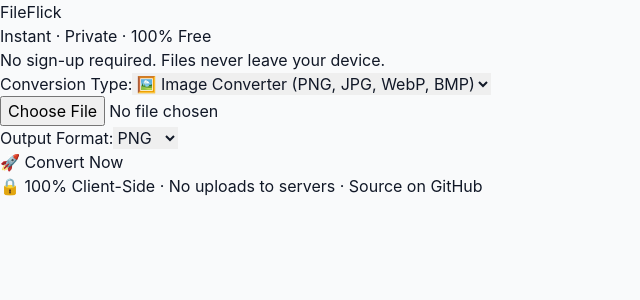
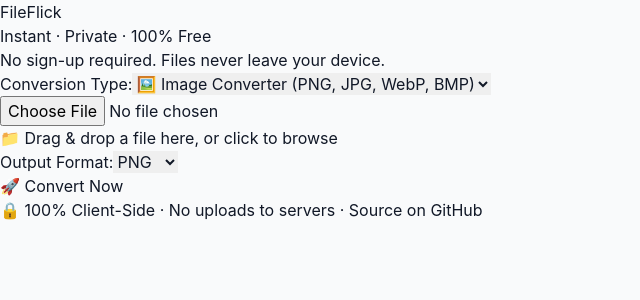
Before and after one commit to Anik23303/fileflick, a React (Vite) app: page / in a window 1280 px wide. Shown: the top 300 px of the page, without its empty margins (0-640 px from the left). Built offline with nearby package versions, Linux system fonts and the light colour scheme; the HTML template or start-up script is replaced by a standard one.

Commit message:
Implement drag and drop file upload feature
Added drag and drop functionality with associated state and event handlers for file uploads.

```diff
--- a/src/App.jsx
+++ b/src/App.jsx
@@ -16,7 +16,10 @@
   const [convertedFile, setConvertedFile] = useState(null);
   const [isLoading, setIsLoading] = useState(false);
 
-  // Define conversion types and their available output formats
+  // --- NEW: State for Drag & Drop Animation ---
+  const [isDragging, setIsDragging] = useState(false);
+  // --- END NEW ---
+
   const conversionConfigs = {
     image: {
       label: 'Image Converter',
@@ -79,21 +82,42 @@
     }
   };
 
-  // ---------- FIXED: Handle conversion with proper parameters ----------
+  // --- NEW: Drag & Drop Event Handlers ---
+  const handleDragOver = (e) => {
+    e.preventDefault(); // Required to allow drop
+  };
+
+  const handleDragEnter = (e) => {
+    e.preventDefault();
+    setIsDragging(true);
+  };
+
+  const handleDragLeave = (e) => {
+    e.preventDefault();
+    setIsDragging(false);
+  };
+
+  const handleDrop = (e) => {
+    e.preventDefault();
+    setIsDragging(false);
+    if (e.dataTransfer.files.length > 0) {
+      const droppedFile = e.dataTransfer.files[0];
+      setFile(droppedFile);
+      setConvertedFile(null);
+    }
+  };
+  // --- END NEW ---
+
   const handleConvert = async () => {
     if (!file) return alert('Please upload a file first.');
     setIsLoading(true);
     try {
       let result;
-
-      // For image conversion, pass both file AND outputFormat
       if (conversionType === 'image') {
         result = await convertImage(file, outputFormat);
       } else {
-        // For all other conversions, just pass the file
         result = await currentConfig.convert(file);
       }
-
       setConvertedFile(result);
     } catch (error) {
       alert('Conversion failed: ' + error.message);
@@ -112,7 +136,6 @@
     document.body.removeChild(link);
   };
 
-  // Get display name for output format
   const getFormatDisplay = (format) => {
     const map = {
       png: 'PNG', jpeg: 'JPG', webp: 'WebP', bmp: 'BMP',
@@ -133,7 +156,6 @@
           <p className="text-xs text-gray-400 mt-1">No sign-up required. Files never leave your device.</p>
         </div>
 
-        {/* Conversion Type Selector */}
         <div className="mb-4">
           <label className="block text-sm font-medium text-gray-700 mb-1">Conversion Type:</label>
           <select
@@ -157,22 +179,36 @@
           </select>
         </div>
 
-        {/* File Upload Area */}
-        <div className="border-2 border-dashed border-gray-300 rounded-xl p-6 hover:border-blue-400 transition-colors">
+        {/* --- UPDATED: Drop Zone with Drag & Drop Animations --- */}
+        <div
+          className={`border-2 border-dashed rounded-xl p-6 transition-all duration-200 ease-in-out
+            ${isDragging
+              ? 'border-blue-500 bg-blue-50 scale-105 shadow-lg'
+              : 'border-gray-300 hover:border-blue-400 hover:bg-gray-50'
+            }`}
+          onDragOver={handleDragOver}
+          onDragEnter={handleDragEnter}
+          onDragLeave={handleDragLeave}
+          onDrop={handleDrop}
+        >
           <input
             type="file"
             onChange={handleFileUpload}
             accept={currentConfig.accept}
-            className="block w-full text-sm text-gray-500 file:mr-4 file:py-2 file:px-4 file:rounded-full file:border-0 file:text-sm file:font-semibold file:bg-blue-50 file:text-blue-700 hover:file:bg-blue-100"
+            className="block w-full text-sm text-gray-500 file:mr-4 file:py-2 file:px-4 file:rounded-full file:border-0 file:text-sm file:font-semibold file:bg-blue-50 file:text-blue-700 hover:file:bg-blue-100 cursor-pointer"
           />
-          {file && (
+          {file ? (
             <p className="mt-2 text-sm text-gray-600 truncate">
               ✅ Selected: <span className="font-mono">{file.name}</span> ({(file.size / 1024).toFixed(1)} KB)
             </p>
+          ) : (
+            <p className="mt-2 text-sm text-gray-400 text-center">
+              {isDragging ? '✨ Drop your file here!' : '📁 Drag & drop a file here, or click to browse'}
+            </p>
           )}
         </div>
+        {/* --- END UPDATED --- */}
 
-        {/* Output Format & Convert Button */}
         <div className="grid grid-cols-2 gap-4 mt-6">
           <div>
             <label className="block text-sm font-medium text-gray-700 mb-1">Output Format:</label>
@@ -203,9 +239,8 @@
           </div>
         </div>
 
-        {/* Download Area */}
         {convertedFile && (
-          <div className="mt-6 p-4 bg-green-50 border border-green-200 rounded-xl flex justify-between items-center">
+          <div className="mt-6 p-4 bg-green-50 border border-green-200 rounded-xl flex justify-between items-center animate-fade-in">
             <span className="text-green-700 font-medium">✅ Conversion complete!</span>
             <button
               onClick={handleDownload}
```
